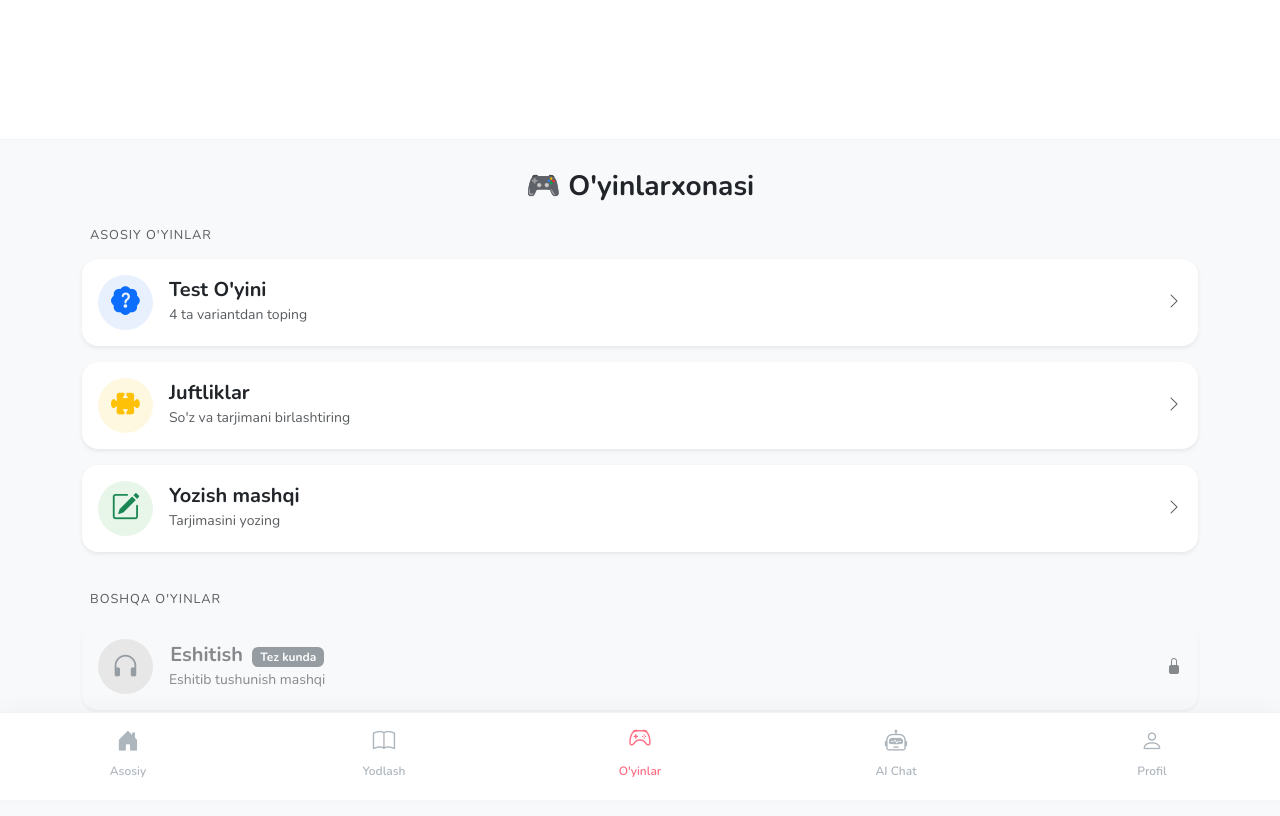
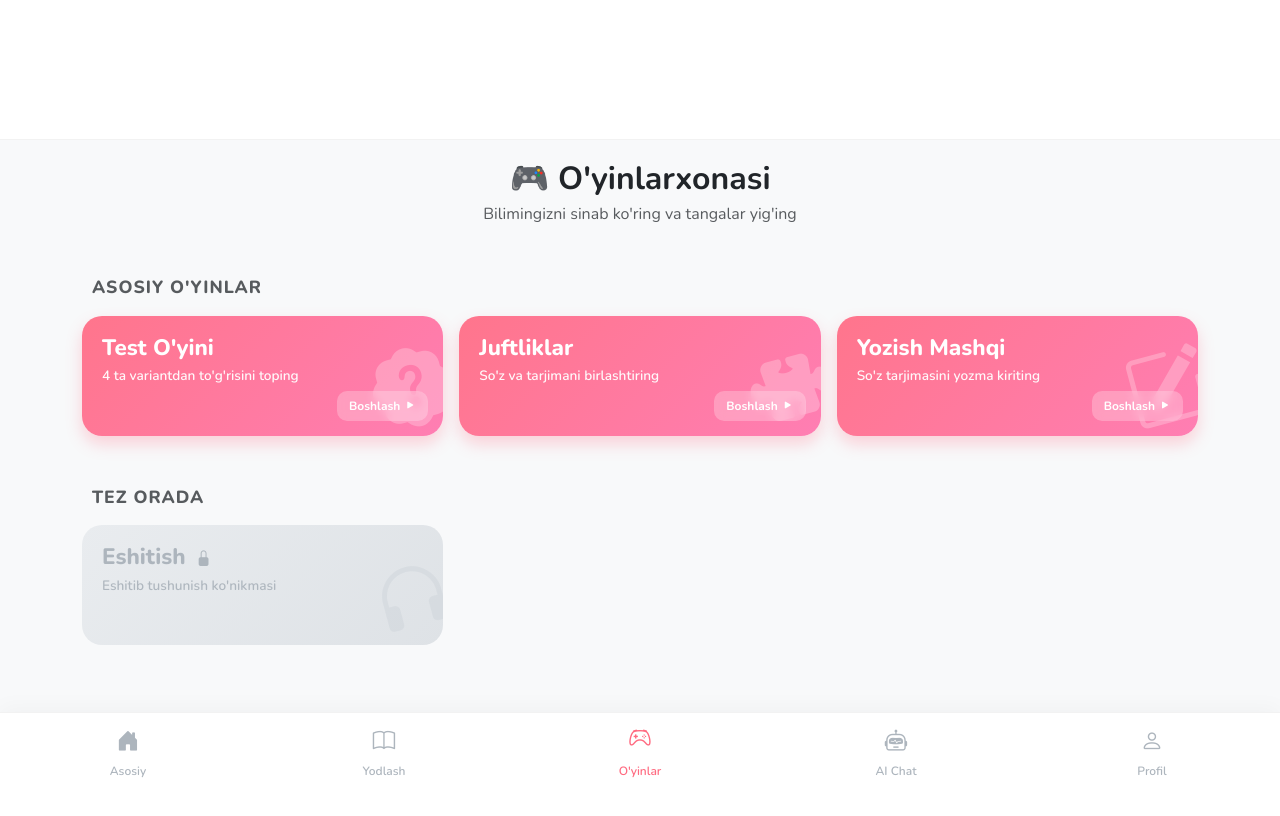
Before and after one commit to Kazoki-ken/EasyNihongo, a Django app: page /games/ in a window 1280 px wide. After the commit the page ends 777 px from the top, so only its background shows below. Run offline with Django 5.2, Linux system fonts and the light colour scheme; the visitor is signed in with stand-in values (Sample User, id 1).

Commit message:
Migrate new game card design to main games menu
Co-authored-by: Kazoki-ken <180665964+Kazoki-ken@users.noreply.github.com>

```diff
--- a/vocabulary/templates/vocabulary/games_menu.html
+++ b/vocabulary/templates/vocabulary/games_menu.html
@@ -1,78 +1,237 @@
-
-
 {% extends 'vocabulary/base.html' %}
 
 {% block content %}
-<div class="container" style="padding-top: 30px;">
 
-    <div class="text-center mb-4">
-        <h3 class="fw-bold text-dark">🎮 O'yinlarxonasi</h3>
+<style>
+    .games-container {
+        padding-top: 20px;
+        padding-bottom: 3rem;
+    }
+
+    /* Game Card Style - Pink Gradient (Compact Version) */
+    .game-card {
+        background: linear-gradient(135deg, #ff758c 0%, #ff7eb3 100%);
+        border-radius: 20px;
+        padding: 20px; /* Reduced from 25px */
+        color: white;
+        position: relative;
+        overflow: hidden;
+        border: none;
+        box-shadow: 0 8px 16px rgba(255, 117, 140, 0.3);
+        transition: transform 0.3s ease, box-shadow 0.3s ease;
+        text-decoration: none;
+        display: block;
+        height: 100%;
+        min-height: 120px; /* Reduced from 160px */
+    }
+
+    .game-card:hover {
+        transform: translateY(-4px);
+        box-shadow: 0 12px 24px rgba(255, 117, 140, 0.4);
+        color: white;
+    }
+
+    .game-card:active {
+        transform: scale(0.98);
+    }
+
+    .game-title {
+        font-size: 1.4rem; /* Slightly smaller */
+        font-weight: 800;
+        margin-bottom: 6px;
+        z-index: 2;
+        position: relative;
+        line-height: 1.1;
+    }
+
+    .game-subtitle {
+        font-size: 0.85rem;
+        opacity: 0.95;
+        font-weight: 600;
+        z-index: 2;
+        position: relative;
+        max-width: 75%; /* More space for icon */
+    }
+
+    /* Big faded icon in the background - Adjusted for compact size */
+    .game-card-icon-bg {
+        position: absolute;
+        right: -10px;
+        bottom: -15px;
+        font-size: 5rem; /* Reduced from 6rem */
+        opacity: 0.25;
+        transform: rotate(-15deg);
+        z-index: 1;
+        color: white;
+    }
+
+    /* Action Badge - Adjusted position */
+    .game-action-badge {
+        position: absolute;
+        bottom: 15px;
+        right: 15px;
+        background: rgba(255, 255, 255, 0.25);
+        backdrop-filter: blur(5px);
+        padding: 6px 12px; /* Smaller padding */
+        border-radius: 10px;
+        font-weight: bold;
+        font-size: 0.75rem;
+        z-index: 2;
+        display: flex;
+        align-items: center;
+        color: white;
+    }
+
+    /* Disabled State */
+    .game-card.disabled {
+        background: linear-gradient(135deg, #e9ecef 0%, #dee2e6 100%);
+        color: #adb5bd;
+        box-shadow: none;
+        cursor: not-allowed;
+    }
+    .game-card.disabled .game-card-icon-bg {
+        color: #ced4da;
+        opacity: 0.5;
+    }
+    .game-card.disabled:hover {
+        transform: none;
+    }
+
+    .section-title {
+        font-weight: 800;
+        color: #2c3e50;
+        margin-bottom: 15px;
+        padding-left: 10px;
+        font-size: 1.1rem;
+        text-transform: uppercase;
+        letter-spacing: 1px;
+    }
+
+    /* Dark Mode */
+    body.dark-mode .game-card {
+        box-shadow: 0 8px 16px rgba(0,0,0,0.3);
+    }
+    body.dark-mode .game-card.disabled {
+        background: #2c2c2c;
+        color: #6c757d;
+    }
+    body.dark-mode .game-card.disabled .game-card-icon-bg {
+        color: #495057;
+    }
+    body.dark-mode .section-title {
+        color: #f8f9fa;
+    }
+
+    /* Mobile-Specific Adjustment (< 500px) */
+    @media (max-width: 500px) {
+        .game-card {
+            min-height: 100px; /* Reduced height for small screens */
+            padding: 15px;     /* Tighter padding */
+        }
+
+        .game-title {
+            font-size: 1.25rem; /* Smaller title */
+            margin-bottom: 4px;
+        }
+
+        .game-subtitle {
+            font-size: 0.75rem;
+            max-width: 90%; /* Allow text to use more width */
+        }
+
+        .game-card-icon-bg {
+            font-size: 4rem; /* Smaller icon */
+            bottom: -10px;
+            right: -5px;
+        }
+
+        .game-action-badge {
+            padding: 4px 10px;
+            font-size: 0.7rem;
+            bottom: 10px;
+            right: 10px;
+        }
+    }
+</style>
+
+<div class="container games-container">
+
+    <div class="text-center mb-5">
+        <h2 class="fw-bold text-dark mb-1">🎮 O'yinlarxonasi</h2>
+        <p class="text-muted">Bilimingizni sinab ko'ring va tangalar yig'ing</p>
     </div>
 
-    <h6 class="text-muted ms-2 mb-3 text-uppercase" style="font-size: 0.8rem; letter-spacing: 1px;">Asosiy O'yinlar</h6>
-    <div class="list-group w-100 mb-4">
+    <!-- Main Games Section -->
+    <div class="section-title text-muted">Asosiy O'yinlar</div>
 
-        <a href="{% url 'test_setup' %}" class="list-group-item list-group-item-action d-flex align-items-center p-3 shadow-sm border-0 mb-3 rounded-4">
+    <div class="row g-3 mb-5"> <!-- Reduced gutter -->
 
-            <div class="rounded-circle d-flex align-items-center justify-content-center me-3"
-                 style="width: 55px; height: 55px; min-width: 55px; background-color: #e8f0fe;">
-                <i class="bi bi-patch-question-fill text-primary" style="font-size: 1.8rem;"></i>
+        <!-- 1. Test Game -->
+        <div class="col-12 col-md-6 col-lg-4">
+            <a href="{% url 'test_setup' %}" class="game-card">
+                <div>
+                    <div class="game-title">Test O'yini</div>
+                    <div class="game-subtitle">4 ta variantdan to'g'risini toping</div>
                 </div>
 
-            <div>
-                <h5 class="mb-0 fw-bold text-dark">Test O'yini</h5>
-                <small class="text-muted">4 ta variantdan toping</small>
+                <i class="bi bi-patch-question-fill game-card-icon-bg"></i>
+
+                <div class="game-action-badge">
+                    Boshlash <i class="bi bi-play-fill ms-1"></i>
                 </div>
-            <i class="bi bi-chevron-right ms-auto text-muted"></i>
             </a>
-
-        <a href="{% url 'match_setup' %}" class="list-group-item list-group-item-action d-flex align-items-center p-3 shadow-sm border-0 mb-3 rounded-4">
-
-            <div class="rounded-circle d-flex align-items-center justify-content-center me-3"
-                 style="width: 55px; height: 55px; min-width: 55px; background-color: #fff8e1;">
-                <i class="bi bi-puzzle-fill text-warning" style="font-size: 1.8rem;"></i>
         </div>
 
+        <!-- 2. Match Game -->
+        <div class="col-12 col-md-6 col-lg-4">
+            <a href="{% url 'match_setup' %}" class="game-card">
                 <div>
-                <h5 class="mb-0 fw-bold text-dark">Juftliklar</h5>
-                <small class="text-muted">So'z va tarjimani birlashtiring</small>
-            </div>
-            <i class="bi bi-chevron-right ms-auto text-muted"></i>
-        </a>
-
-        <a href="{% url 'write_setup' %}" class="list-group-item list-group-item-action d-flex align-items-center p-3 shadow-sm border-0 mb-3 rounded-4">
-
-            <div class="rounded-circle d-flex align-items-center justify-content-center me-3"
-                 style="width: 55px; height: 55px; min-width: 55px; background-color: #e8f5e9;">
-                <i class="bi bi-pencil-square text-success" style="font-size: 1.8rem;"></i>
+                    <div class="game-title">Juftliklar</div>
+                    <div class="game-subtitle">So'z va tarjimani birlashtiring</div>
                 </div>
 
+                <i class="bi bi-puzzle-fill game-card-icon-bg"></i>
+
+                <div class="game-action-badge">
+                    Boshlash <i class="bi bi-play-fill ms-1"></i>
+                </div>
+            </a>
+        </div>
+
+        <!-- 3. Write Game -->
+        <div class="col-12 col-md-6 col-lg-4">
+            <a href="{% url 'write_setup' %}" class="game-card">
                 <div>
-                <h5 class="mb-0 fw-bold text-dark">Yozish mashqi</h5>
-                <small class="text-muted">Tarjimasini yozing</small>
+                    <div class="game-title">Yozish Mashqi</div>
+                    <div class="game-subtitle">So'z tarjimasini yozma kiriting</div>
                 </div>
-            <i class="bi bi-chevron-right ms-auto text-muted"></i>
+
+                <i class="bi bi-pencil-square game-card-icon-bg"></i>
+
+                <div class="game-action-badge">
+                    Boshlash <i class="bi bi-play-fill ms-1"></i>
+                </div>
             </a>
+        </div>
 
     </div>
 
-    <h6 class="text-muted ms-2 mb-3 text-uppercase" style="font-size: 0.8rem; letter-spacing: 1px;">Boshqa O'yinlar</h6>
-    <div class="list-group w-100">
+    <!-- Coming Soon Section -->
+    <div class="section-title text-muted">Tez Orada</div>
 
-        <button class="list-group-item d-flex align-items-center p-3 shadow-sm border-0 mb-3 rounded-4" disabled style="opacity: 0.7; background-color: #f8f9fa;">
-
-            <div class="rounded-circle d-flex align-items-center justify-content-center me-3"
-                 style="width: 55px; height: 55px; min-width: 55px; background-color: #e0e0e0;">
-                <i class="bi bi-headphones text-secondary" style="font-size: 1.8rem;"></i>
+    <div class="row g-3">
+        <!-- 4. Listening Game (Disabled) -->
+        <div class="col-12 col-md-6 col-lg-4">
+            <div class="game-card disabled">
+                <div>
+                    <div class="game-title">Eshitish <i class="bi bi-lock-fill ms-1" style="font-size: 0.7em;"></i></div>
+                    <div class="game-subtitle">Eshitib tushunish ko'nikmasi</div>
                 </div>
 
-            <div>
-                <h5 class="mb-0 fw-bold text-muted">Eshitish <span class="badge bg-secondary ms-1" style="font-size: 0.6em;">Tez kunda</span></h5>
-                <small class="text-muted">Eshitib tushunish mashqi</small>
+                <i class="bi bi-headphones game-card-icon-bg"></i>
             </div>
-            <i class="bi bi-lock-fill ms-auto text-muted"></i>
-        </button>
+        </div>
+    </div>
 
 </div>
-</div>
 {% endblock %}
--- a/vocabulary/urls.py
+++ b/vocabulary/urls.py
@@ -33,9 +33,6 @@ urlpatterns = [
     path('save_all_topic/<int:topic_id>/', views.save_all_topic_words, name='save_all_topic_words'),
     path('quiz/', views.quiz_home, name='quiz_home'),
     path('games/', views.games_menu, name='games_menu'),      # 1. O'yinlar menyusi
-    # --- TEST GAMES MENU ---
-    path('test-games/', views.test_games_view, name='test_games'),
-    # -----------------------
     path('games/test/setup/', views.test_setup, name='test_setup'), # 2. Testni sozlash (Limit tanlash)
     path('games/test/start/', views.test_start, name='test_start'), # 3. Testni boshlash (Session tozalash)
     path('games/test/play/', views.test_play, name='test_play'),    # 4. O'yin jarayoni
--- a/vocabulary/views.py
+++ b/vocabulary/views.py
@@ -737,13 +737,6 @@ def admin_dashboard(request):
 def games_menu(request):
     return render(request, 'vocabulary/games_menu.html')
 
-@login_required
-def test_games_view(request):
-    """
-    Test view for the new games menu design.
-    """
-    return render(request, 'vocabulary/test_games.html')
-
 # --- TEST O'YINI ---
 
 @login_required
```
Also changed, not shown: vocabulary/templates/vocabulary/test_games.html (deleted, +0 -237 lines), verification/games_menu_mobile.png (added). Lines whose indentation alone changed are shown as unchanged.
